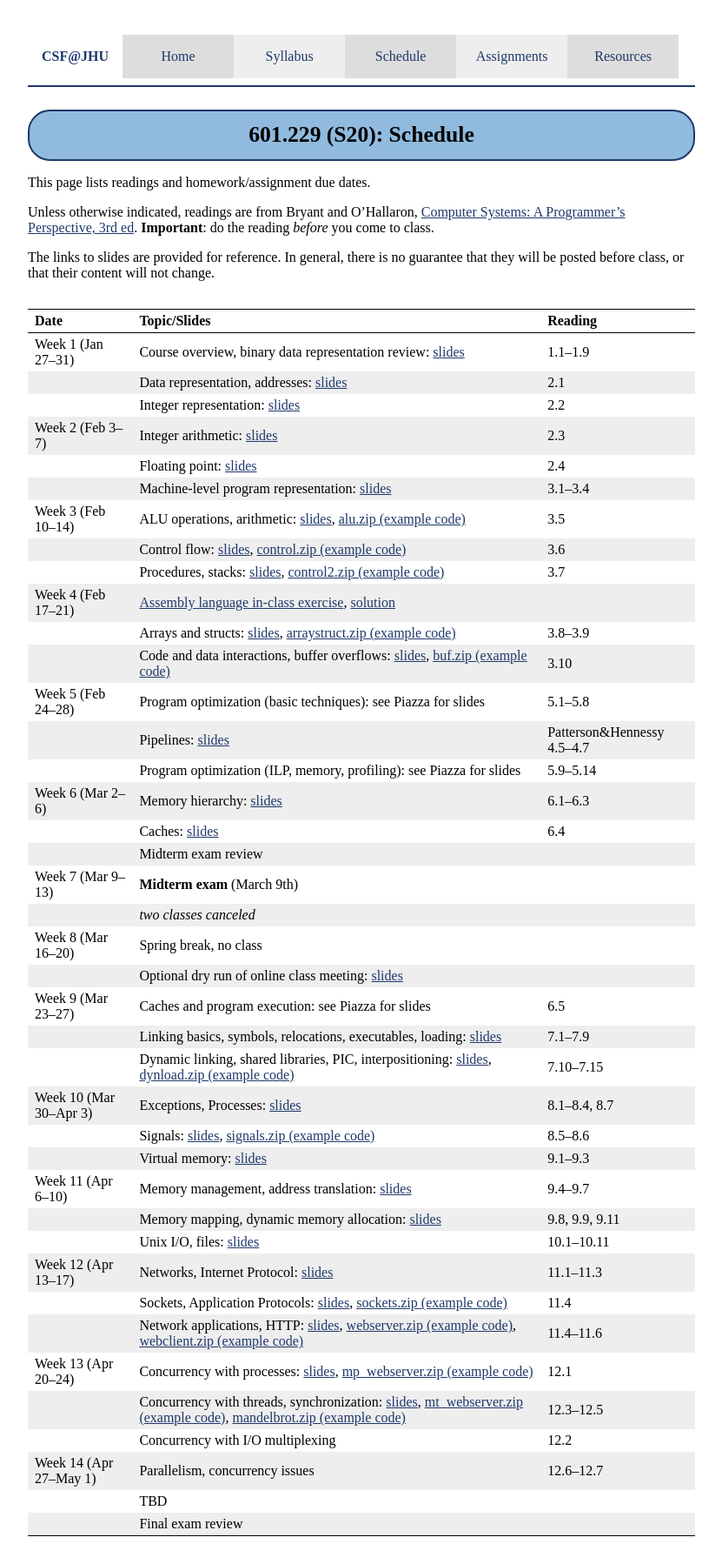
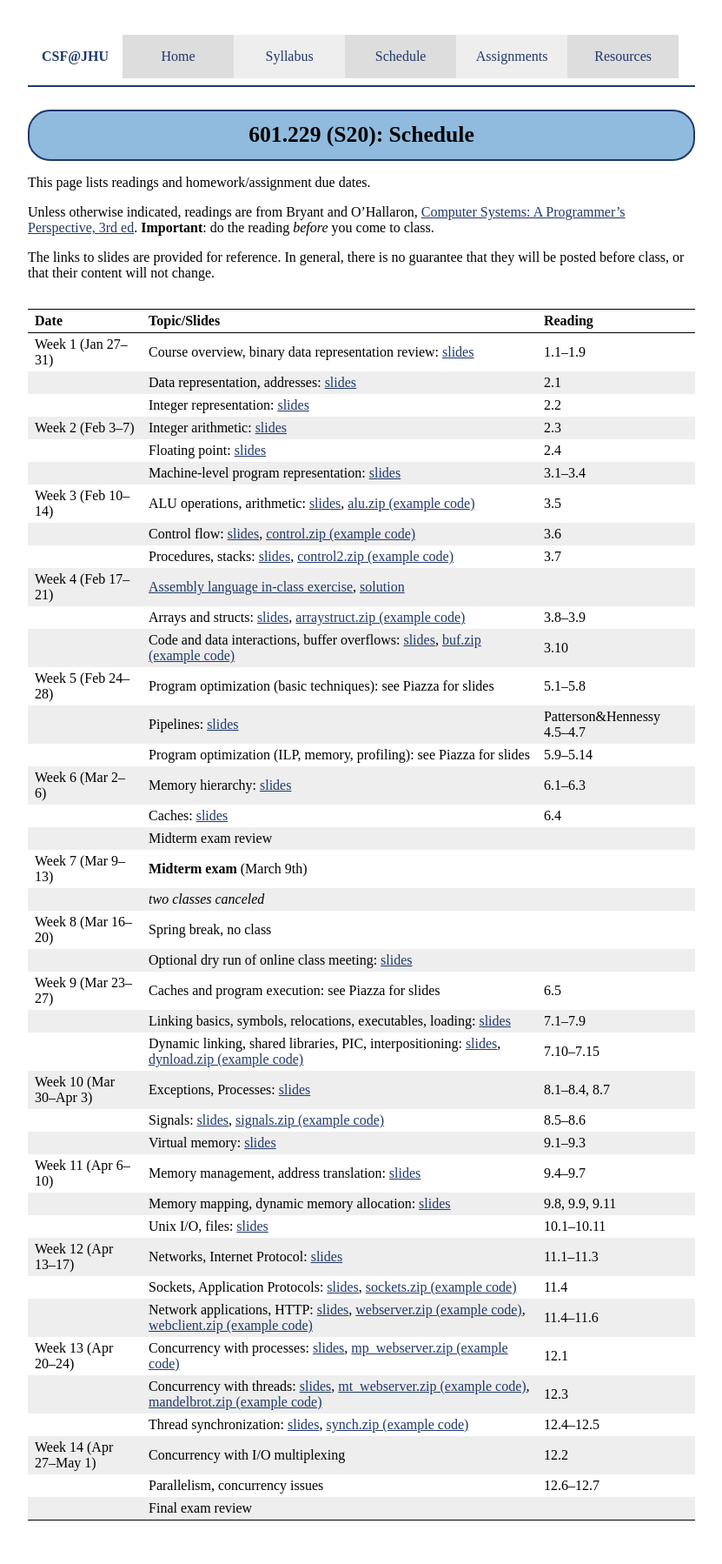
Before and after one commit to jhucsf/spring2020, a Jekyll site: the page built from schedule.md, in a window 1280 px wide. Shown: the whole page at 87% size, without its empty margins (224-1055 px from the left). Built offline with Jekyll 4.4.1, drawn with Linux system fonts in a browser that asks for light colours.

Commit message:
lecture 31 and example code

```diff
--- a/schedule.md
+++ b/schedule.md
@@ -47,8 +47,8 @@ Week 12 (Apr 13–17)| Networks, Internet Protocol: [slides](lectures/lecture26-
 &nbsp;             | Sockets, Application Protocols: [slides](lectures/lecture27-public.pdf), [sockets.zip (example code)](lectures/sockets.zip) | 11.4 |
 &nbsp;             | Network applications, HTTP: [slides](lectures/lecture28-public.pdf), [webserver.zip (example code)](lectures/webserver.zip), [webclient.zip (example code)](lectures/webclient.zip) | 11.4–11.6 |
 Week 13 (Apr 20–24)| Concurrency with processes: [slides](lectures/lecture29-public.pdf), [mp\_webserver.zip (example code)](lectures/mp_webserver.zip) | 12.1 |
-&nbsp;             | Concurrency with threads, synchronization: [slides](lectures/lecture30-public.pdf), [mt\_webserver.zip (example code)](lectures/mt_webserver.zip), [mandelbrot.zip (example code)](lectures/mandelbrot.zip) | 12.3–12.5
-                   | Concurrency with I/O multiplexing | 12.2 |
-Week 14 (Apr 27–May 1) | Parallelism, concurrency issues | 12.6–12.7 |
-                   | TBD
+&nbsp;             | Concurrency with threads: [slides](lectures/lecture30-public.pdf), [mt\_webserver.zip (example code)](lectures/mt_webserver.zip), [mandelbrot.zip (example code)](lectures/mandelbrot.zip) | 12.3
+&nbsp;             | Thread synchronization: [slides](lectures/lecture31-public.pdf), [synch.zip (example code)](lectures/synch.zip) | 12.4–12.5
+Week 14 (Apr 27–May 1) | Concurrency with I/O multiplexing | 12.2 |
+                   | Parallelism, concurrency issues | 12.6–12.7 |
                    | Final exam review |
```
Also changed, not shown: 2 other files.
